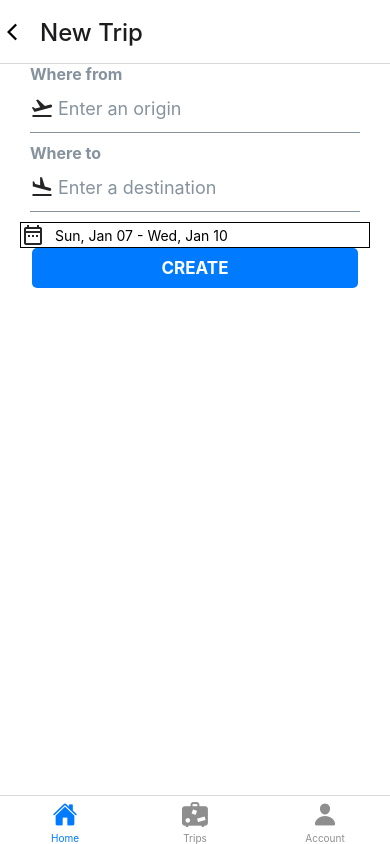
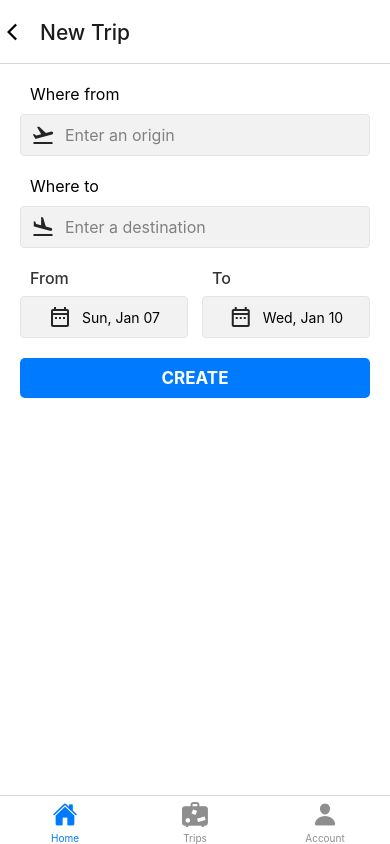
Before and after one commit to mrjlancaster/travel-budget-app, a React Native app: screen /NewTrip in a window 390 px wide. Built offline with nearby package versions, Linux system fonts and the light colour scheme.

Commit message:
update NewTrip screen form and create new components

```diff
--- a/src/components/buttons/CustomButton.tsx
+++ b/src/components/buttons/CustomButton.tsx
@@ -2,8 +2,8 @@ import React from "react";
 import { Text, TouchableOpacity, StyleSheet } from "react-native";
 
 type Props = {
+	title: string;
 	onPress: () => void;
-	title: string;
 };
 
 const CustomButton = ({ onPress, title }: Props) => {
@@ -21,7 +21,8 @@ const styles = StyleSheet.create({
 		borderRadius: 5,
 		paddingVertical: 10,
 		paddingHorizontal: 12,
-		width: "93%",
+		// width: "93%",
+		width: "100%",
 		alignSelf: "center",
 	},
 	buttonText: {
--- a/src/navigation/HomeStack.tsx
+++ b/src/navigation/HomeStack.tsx
@@ -55,7 +55,7 @@ const HomeStack = () => {
 							// backgroundColor: "#000",
 						},
 
-						headerTitleStyle: { fontSize: 24 },
+						headerTitleStyle: { fontSize: 21 },
 					}}
 				/>
 				<Stack.Screen
--- a/src/screens/createTrip/CreateTripScreen.tsx
+++ b/src/screens/createTrip/CreateTripScreen.tsx
@@ -1,12 +1,21 @@
 import React, { useState } from "react";
-import { SafeAreaView, Text, TouchableOpacity, ScrollView } from "react-native";
+import {
+	SafeAreaView,
+	Text,
+	View,
+	ScrollView,
+	TextInput,
+	Pressable,
+} from "react-native";
 import { styles } from "./styles";
 import { Button, Input } from "@rneui/themed";
 import TopNavigation from "../../components/TopNavigation";
 import { Icon } from "@rneui/themed";
 import { HomeStackProps } from "../../navigation/types";
 import moment from "moment";
+import InputGroupContainer from "./form/InputGroupContainer";
 import CustomButton from "../../components/buttons/CustomButton";
+import DateButton from "./form/DateButton";
 
 const PlaneTakeoffIcon = () => (
 	<Icon name="airplane-takeoff" type="material-community" />
@@ -16,21 +25,15 @@ const PlaneLandingIcon = () => (
 	<Icon name="airplane-landing" type="material-community" />
 );
 
-const CalendarIcon = () => (
-	<Icon name="calendar-range-outline" type="material-community" />
-);
-
 const CreateTripScreen = ({ navigation }: HomeStackProps) => {
 	const [isLoading, setIsLoading] = useState(false);
 	const [state, setState] = useState({
 		origin: "",
 		destination: "",
 		departureDate: moment().format("ddd, MMM DD"),
-		arrivalDate: moment().add(3, "days").format("ddd, MMM DD"),
+		returnDate: moment().add(3, "days").format("ddd, MMM DD"),
 		airline: "",
 	});
-
-	console.log();
 
 	const goBack = () => navigation.pop();
 
@@ -39,14 +42,14 @@ const CreateTripScreen = ({ navigation }: HomeStackProps) => {
 			origin: "",
 			destination: "",
 			departureDate: moment().format("ddd, MM DD"),
-			arrivalDate: moment().format("ddd, MM DD"),
+			returnDate: moment().format("ddd, MM DD"),
 			airline: "",
 		});
 	};
 
-	const handleSubmit = async (e) => {
+	const handleSubmit = async () => {
 		setIsLoading(true);
-		console.log(e);
+
 		try {
 			// clearInputs();
 		} catch (err) {
@@ -57,40 +60,38 @@ const CreateTripScreen = ({ navigation }: HomeStackProps) => {
 	return (
 		<SafeAreaView style={{ flex: 1, backgroundColor: "#fff" }}>
 			<ScrollView style={styles.container}>
-				<Input
+				<InputGroupContainer
 					label="Where from"
-					leftIcon={<PlaneTakeoffIcon />}
+					value={state.origin}
 					placeholder="Enter an origin"
-					onChangeText={(value) => setState({ ...state, origin: value })}
-				/>
+					onchange={(text: string) => setState({ ...state, origin: text })}
+				>
+					<PlaneTakeoffIcon />
+				</InputGroupContainer>
 
-				<Input
+				<InputGroupContainer
 					label="Where to"
-					leftIcon={<PlaneLandingIcon />}
+					value={state.destination}
 					placeholder="Enter a destination"
-					onChangeText={(value) =>
-						setState({ ...state, destination: value })
+					onchange={(text: string) =>
+						setState({ ...state, destination: text })
 					}
-				/>
+				>
+					<PlaneLandingIcon />
+				</InputGroupContainer>
 
-				<TouchableOpacity
-					style={styles.dateInput}
-					onPress={() => navigation.navigate("DatePickerModal")}
-				>
-					<CalendarIcon />
-					<Text>
-						{state.departureDate} - {state.arrivalDate}
-					</Text>
-				</TouchableOpacity>
+				<View style={styles.inputGroup}>
+					{/* <Text style={styles.label}>Select dates</Text> */}
 
-				<CustomButton onPress={handleSubmit} title="Create" />
+					<View style={styles.dateInputWrapper}>
+						<DateButton label="From" title={state.departureDate} />
+						<DateButton label="To" title={state.returnDate} />
+					</View>
+				</View>
 
-				{/* <Button
-						size="sm"
-						buttonStyle={styles.button}
-						title="Create"
-						loading={isLoading}
-					/> */}
+				<View style={styles.submitButtonWrapper}>
+					<CustomButton onPress={handleSubmit} title="Create" />
+				</View>
 			</ScrollView>
 		</SafeAreaView>
 	);
--- /dev/null
+++ b/src/screens/createTrip/form/DateButton.tsx
@@ -0,0 +1,67 @@
+import { View, Text, Pressable, StyleSheet } from "react-native";
+import React from "react";
+import { Icon } from "@rneui/themed";
+import { useNavigation } from "@react-navigation/native";
+
+const CalendarIcon = () => (
+	<Icon name="calendar-range-outline" type="material-community" />
+);
+
+type Props = {
+	label: string;
+	title: string;
+};
+
+const DateButton = ({ label, title }: Props) => {
+	const navigation = useNavigation();
+
+	return (
+		<View style={styles.group}>
+			<Text style={styles.label}>{label}</Text>
+			<Pressable
+				onPress={() => navigation.navigate("DatePickerModal")}
+				style={({ pressed }) => [
+					styles.button,
+					pressed && { opacity: 0.8 },
+				]}
+			>
+				<CalendarIcon />
+				<Text>{title}</Text>
+			</Pressable>
+		</View>
+	);
+};
+
+const styles = StyleSheet.create({
+	group: {
+		justifyContent: "center",
+		width: "48%",
+		gap: 8,
+	},
+	label: {
+		fontWeight: "500",
+		opacity: 0.8,
+		fontSize: 16,
+		left: 10,
+	},
+	button: {
+		width: "100%",
+		borderWidth: 1,
+		// borderColor: '#d3d3d3',
+		borderColor: "#E5E4E2",
+		paddingHorizontal: 10,
+		backgroundColor: "#F2F2F2",
+		paddingVertical: 8,
+		// width: "48%",
+		alignItems: "center",
+		justifyContent: "center",
+		gap: 10,
+		flexDirection: "row",
+		borderRadius: 4,
+	},
+	// label: {
+	// 	fontSize: 16,
+	// },
+});
+
+export default DateButton;
--- /dev/null
+++ b/src/screens/createTrip/form/InputGroupContainer.tsx
@@ -0,0 +1,63 @@
+import { View, Text, StyleSheet, TextInput } from "react-native";
+import React, { PropsWithChildren } from "react";
+
+type Props = PropsWithChildren<{
+	label: string;
+	value: string;
+	placeholder: string;
+	onchange: (text: string) => void;
+}>;
+
+const InputGroup = ({
+	label,
+	value,
+	placeholder,
+	onchange,
+	children,
+}: Props) => {
+	return (
+		<View style={styles.inputGroup}>
+			<Text style={styles.label}>{label}</Text>
+			<View style={styles.inputWrapper}>
+				{children}
+				<TextInput
+					style={styles.input}
+					placeholderTextColor="gray"
+					placeholder={placeholder}
+					value={value}
+					onChangeText={onchange}
+				/>
+			</View>
+		</View>
+	);
+};
+
+const styles = StyleSheet.create({
+	label: {
+		fontSize: 16,
+		left: 10,
+	},
+	inputGroup: {
+		gap: 10,
+		marginTop: 20,
+	},
+
+	inputWrapper: {
+		fontSize: 16,
+		borderWidth: 1,
+		// borderColor: '#d3d3d3',
+		borderColor: "#E5E4E2",
+		paddingHorizontal: 10,
+		backgroundColor: "#F2F2F2",
+		paddingVertical: 8,
+		borderRadius: 4,
+		flexDirection: "row",
+		gap: 10,
+		// marginTop: 20,
+	},
+	input: {
+		fontSize: 16,
+	},
+});
+
+export default InputGroup;
--- a/src/screens/createTrip/styles.js
+++ b/src/screens/createTrip/styles.js
@@ -14,20 +14,21 @@ export const styles = StyleSheet.create({
 		fontSize: 24,
 	},
 	label: {
-		fontSize: 18,
-		fontWeight: "400",
-		marginLeft: 10,
+		fontWeight: "500",
+		opacity: 0.8,
+		fontSize: 16,
+		left: 10,
 	},
-	textInput: {
-		height: 40,
-		margin: 12,
-		borderWidth: 1,
-		padding: 10,
+	inputGroup: {
+		gap: 10,
+		marginTop: 20,
 	},
-	dateInput: {
-		borderWidth: 1,
+
+	dateInputWrapper: {
 		flexDirection: "row",
-		alignItems: "center",
-		gap: 10,
+		justifyContent: "space-between",
+	},
+	submitButtonWrapper: {
+		marginTop: 20,
 	},
 });
--- a/src/screens/home/HomeScreen.tsx
+++ b/src/screens/home/HomeScreen.tsx
@@ -1,6 +1,5 @@
 import React, { useEffect, useState } from "react";
 import { SafeAreaView, ScrollView, StyleSheet, View } from "react-native";
-import { useNavigation } from "@react-navigation/native";
 import { FAB, Text, Button, SearchBar } from "@rneui/themed";
 // import { Searchbar } from "react-native-paper";
 import TravelCard from "../../components/TravelCard";
@@ -8,11 +7,11 @@ import SearchBox from "../../components/searchbar/SearchBox";
 import { useSelector } from "react-redux";
 import { selectUser } from "../../features/authSlice";
 import Searchbar from "../../components/searchbar/Searchbar";
+import { HomeStackProps } from "../../navigation/types";
 
-const HomeScreen = () => {
+const HomeScreen = ({ navigation }: HomeStackProps) => {
 	const { user, isAuthenticated } = useSelector(selectUser);
 	const [searchQuery, setSearchQuery] = useState("");
-	const navigation = useNavigation();
 
 	const upcomingTrip = {
 		id: 1,
@@ -108,6 +107,12 @@ export const styles = StyleSheet.create({
 		position: "absolute",
 		alignSelf: "center",
 		bottom: 20,
+		shadowOpacity: 0.2,
+		shadowOffset: {
+			width: 1,
+			height: 1,
+		},
+		elevation: 3,
 	},
 });
 
```
